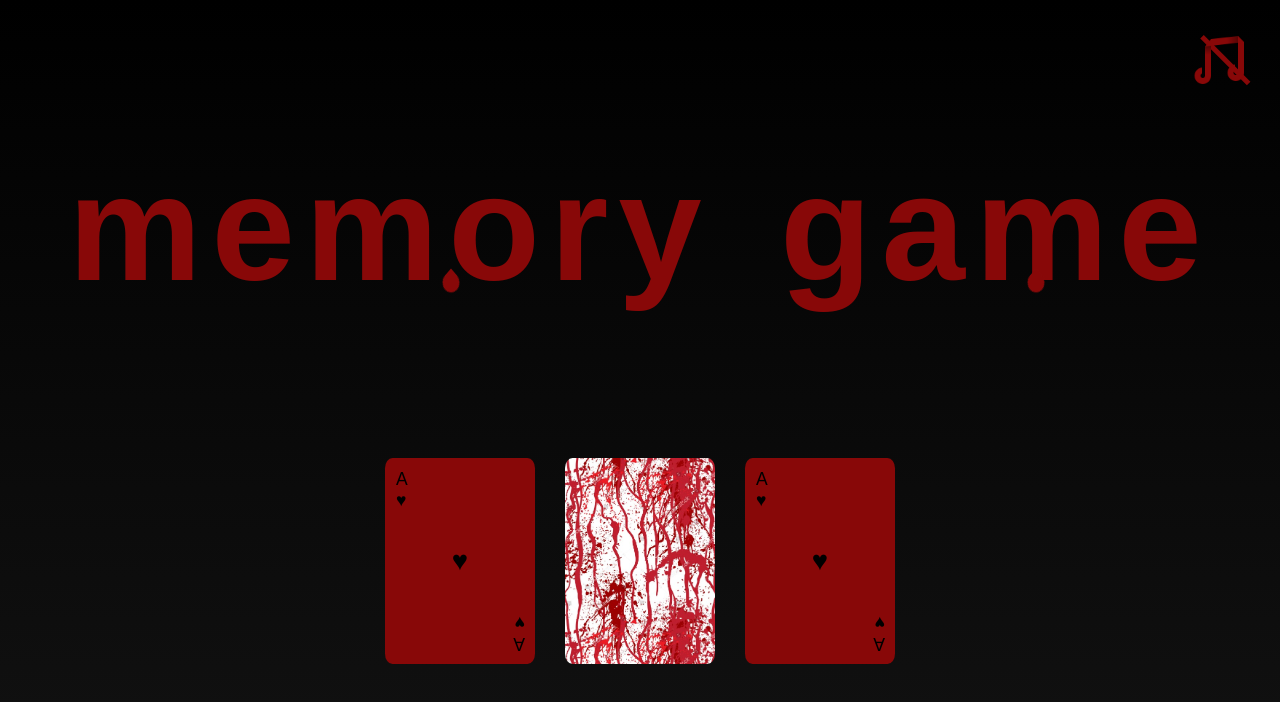
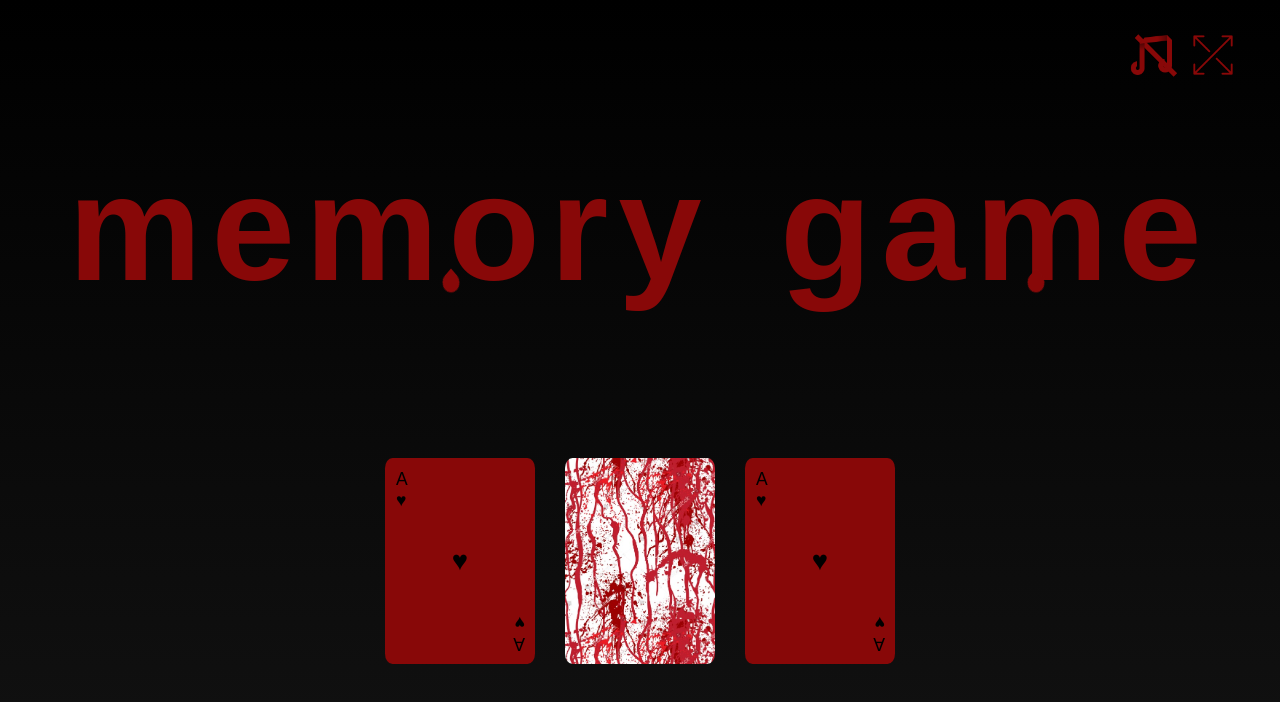
Before and after one commit to Trlaic/Memory-Game, a React (Vite) app: page / in a window 1280 px wide. Shown: the top 702 px of the page. Built offline with nearby package versions, Linux system fonts and the light colour scheme; a web font is replaced by a local one.

Commit message:
x11: Add Fullscreen component and wrap it up by HelperMenu

```diff
--- a/src/App.tsx
+++ b/src/App.tsx
@@ -1,11 +1,11 @@
 import { BrowserRouter, Route, Routes } from "react-router-dom"
 import HomePage from "./pages/HomePage"
-import TheAudio from "./components/Audio/TheAudio"
+import HelperMenu from "./containers/HelperMenu"
 
 function App() {
   return(
     <BrowserRouter>
-      <TheAudio />
+      <HelperMenu />
       <Routes>
         <Route path="/" element={<HomePage />}/>
       </Routes>
--- a/src/components/Audio/TheAudio.module.scss
+++ b/src/components/Audio/TheAudio.module.scss
@@ -1,8 +1,7 @@
 .audio_container {
-    position: fixed;
-    top: 3rem;
-    right: 3rem;
-    width: 6rem;
+    position: relative;
+    height: 5rem;
+    width: 5rem;
 }
 
 .audio {
--- a/src/components/Audio/TheAudio.tsx
+++ b/src/components/Audio/TheAudio.tsx
@@ -20,7 +20,7 @@ const TheAudio = () => {
 
     return (
         <div className={`${styles.audio_container} ${audioStyling}`} onClick={toggleAudio}>
-            <img className={styles.audio} src="../../../public/musical_note.png" alt="Note" />
+            <img className={styles.audio} src="../../../public/musical_note.png" alt="Audio" />
         </div>
     )
 }
--- /dev/null
+++ b/src/components/Fullscreen/TheFullscreen.module.scss
@@ -0,0 +1,10 @@
+.container {
+    width: 4rem;
+    height: 4rem;
+}
+
+.image {
+    display: block;
+    width: 100%;
+    cursor: pointer;
+}
--- /dev/null
+++ b/src/components/Fullscreen/TheFullscreen.tsx
@@ -0,0 +1,22 @@
+import { useRef } from "react"
+import styles from './TheFullscreen.module.scss'
+
+const TheFullscreen = () => {
+
+    const bodyRef = useRef<HTMLElement>(document.body)
+    function handleFullscreen() {
+        if(document.fullscreenElement) {
+            document.exitFullscreen()
+        } else {
+            bodyRef.current.requestFullscreen()
+        }
+    }
+
+    return (
+        <div className={styles.container}>
+            <img className={styles.image} onClick={handleFullscreen} src="../../../public/fullscreen.png" alt="Fullscreen" />
+        </div>
+    )
+}
+
+export default TheFullscreen
--- /dev/null
+++ b/src/containers/HelperMenu.module.scss
@@ -0,0 +1,9 @@
+.container {
+    position: fixed;
+    top: 3rem;
+    right: 3rem;
+    display: flex;
+    width: 14rem;
+    justify-content: space-evenly;
+    align-items: center;
+}
--- /dev/null
+++ b/src/containers/HelperMenu.tsx
@@ -0,0 +1,14 @@
+import TheAudio from "../components/Audio/TheAudio"
+import TheFullscreen from "../components/Fullscreen/TheFullscreen"
+import styles from './HelperMenu.module.scss'
+
+const HelperMenu = () => {
+    return (
+        <div className={styles.container}>
+            <TheAudio />
+            <TheFullscreen />
+        </div>
+    )
+}
+
+export default HelperMenu
```
Also changed, not shown: public/fullscreen.png (added).
